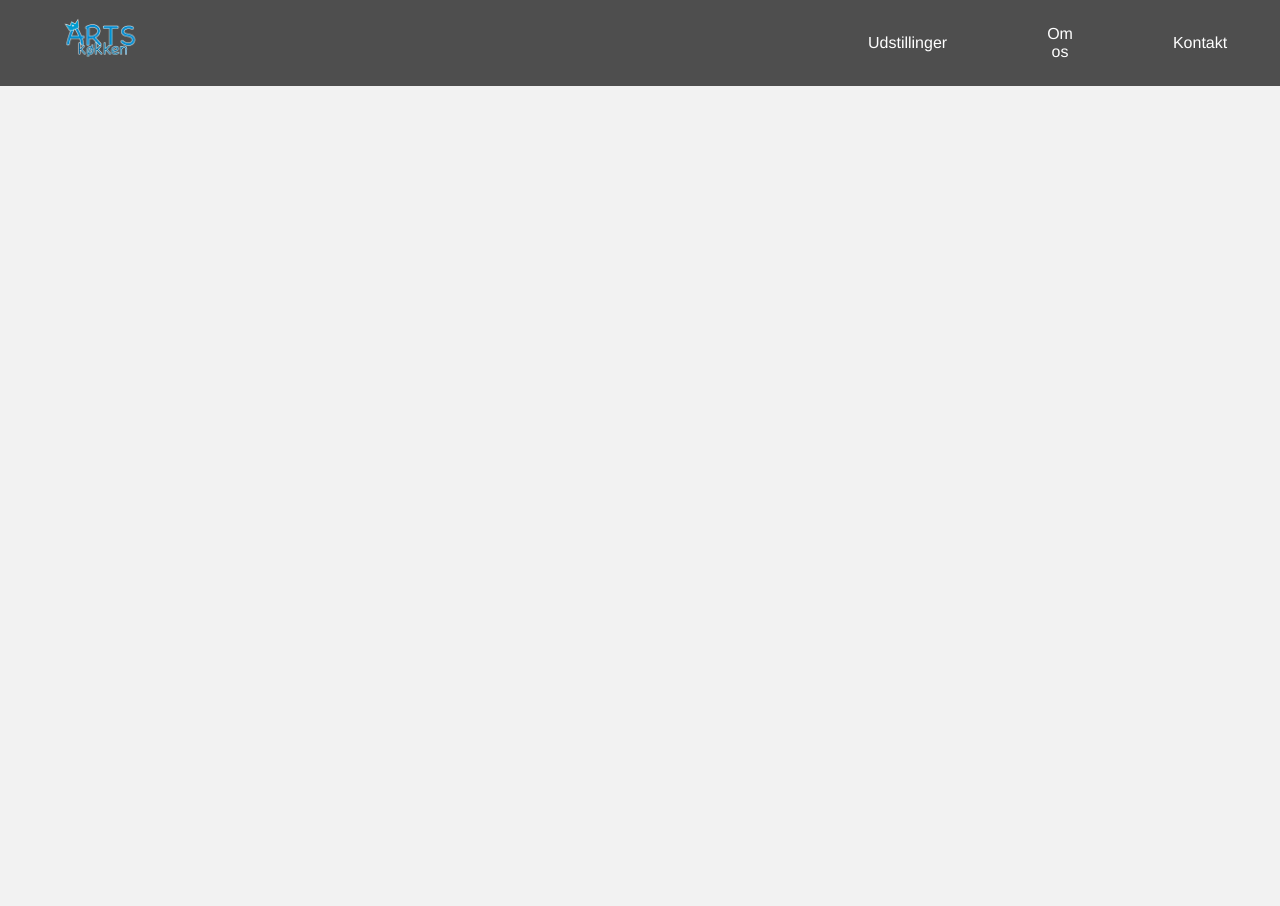
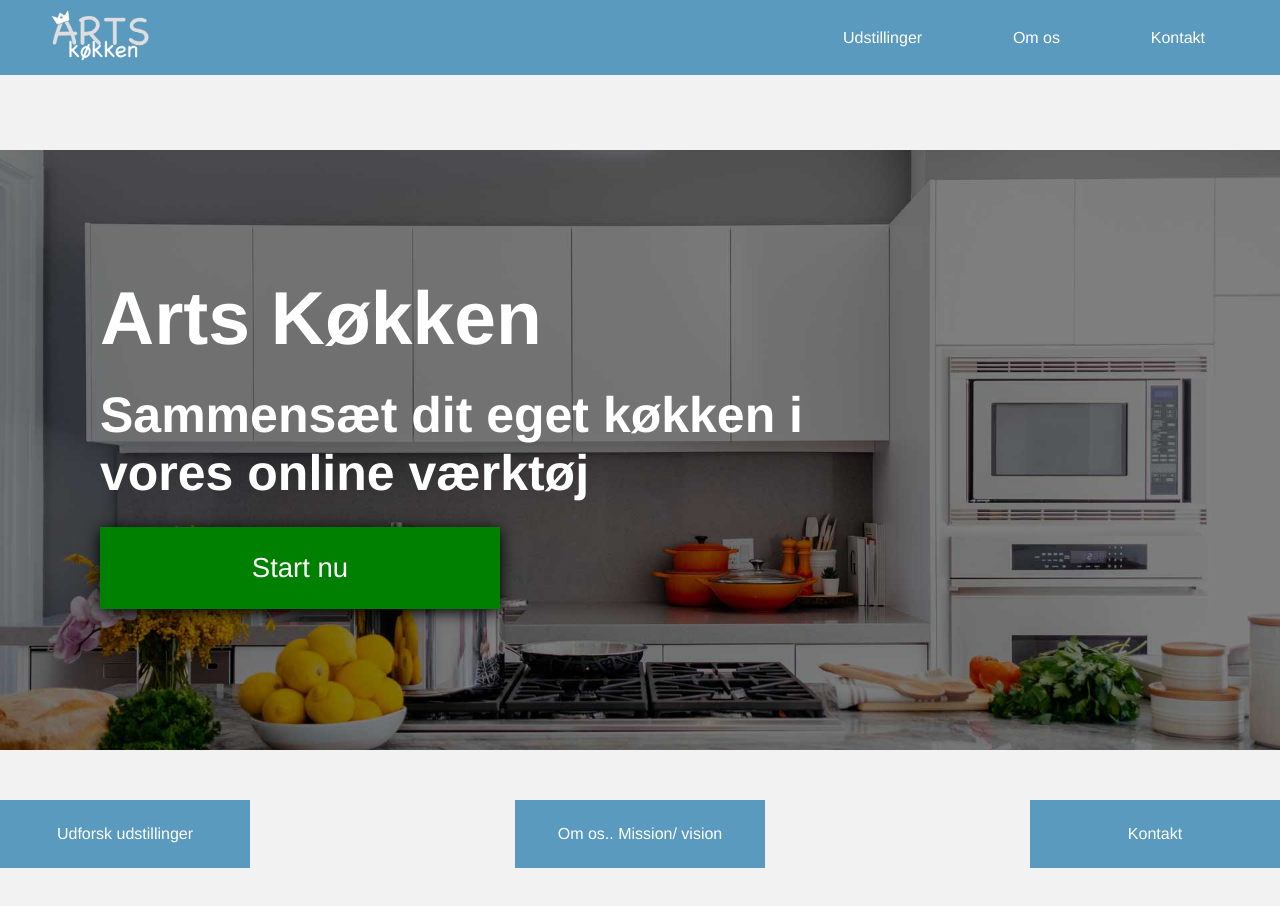
Before and after one commit to SimonLervad/ArtsKokken, a plain HTML site: page index.html in a window 1280 px wide. Before the commit the page ends 800 px from the top, so only its background shows below. Drawn offline with Linux system fonts and the light colour scheme.

Commit message:
front-page færdig

```diff
--- a/index.html
+++ b/index.html
@@ -9,7 +9,7 @@
 <body>
 	<nav>
 		<div class="row">
-			<a href="index.html"><img src="kitchen.png"></a>
+			<a href="index.html"><img src="logograhvid.png"></a>
 		</div>
 		<div class="row">
 			<a href="index.html">Udstillinger</a>
@@ -17,5 +17,21 @@
 			<a href="index.html">Kontakt</a>
 		</div>
 	</nav>
+	<header>
+		<h1>Arts Køkken</h1>
+		<h2>Sammensæt dit eget køkken i vores online værktøj</h2>
+		<a class="button" href="kitchen.html">Start nu</a>
+	</header>
+	<content>
+		<div>
+			Udforsk udstillinger
+		</div>
+		<div>
+			Om os.. Mission/ vision
+		</div>
+		<div>
+			Kontakt
+		</div>
+	</content>
 </body>
 </html>
--- a/style.css
+++ b/style.css
@@ -9,23 +9,27 @@ body {
 	background-color:#f2f2f2;
 }
 nav {
-	background-color:#4E4E4E;
+	background-color:#5A9ABE;
 	display:flex;
 	justify-content: space-between;
+	position:fixed;
+	top:0;
+	left:0;
+	width:100%;
+	height:75px;
 }
 .row {
-	width:40%;
-	padding:0 50px;
+	width:25%;
+	padding:7.5px 50px;
 }
 .row img {width:100px;}
 .row:nth-child(even) {
 	display:flex;
 	justify-content: space-between;
+	width:70%;
 }
 .row:nth-child(even) a {
 	color:white;
-	padding:10px 25px;
-	margin:15px 25px;
 	text-align:center;
 	text-decoration: none;
 	display:block;
@@ -33,3 +37,72 @@ nav {
 	justify-content: space-around;
 	flex-direction: column;
 }
+.row:nth-child(even) a:hover {
+	color:#5A9ABE;
+}
+header {
+	display:block;
+	background-image: url('kitchen.jpg');
+	background-size:cover;
+	background-position: center;
+	background-repeat: repeat;
+	max-width:1400px;
+	margin:75px auto 0 auto;
+	height:600px;
+	padding:50px;
+	padding-top:100px;
+}
+header h1 {
+	display:block;
+	width:100%;
+	color:white;
+	margin:25px 0;
+	font-size:50px;
+}
+header h2 {
+	display:block;
+	width:100%;
+	color:white;
+	margin:25px 0;
+	font-size:40px;
+}
+content {
+	max-width:1400px;
+	margin:auto;
+	display:flex;
+	justify-content: space-between;
+	flex-wrap:wrap;
+}
+content div {
+	background-color:#5A9ABE;
+	padding:25px;
+	width:100%;
+	text-align: center;
+	margin:25px;
+	color:white;
+}
+.button {
+	background-color:green;
+	padding:10px 25px;
+	display:block;
+	width:200px;
+	text-align:center;
+	color:black;
+	text-decoration: none;
+	color:white;
+	font-size:20px;
+	box-shadow: 0px 3px 15px black;
+}
+.button:hover {
+	background-color:darkgreen;
+}
+@media screen and (min-width:800px) {
+	.row:nth-child(even) {width:40%;}
+	.row:nth-child(even) a {padding:0 25px;}
+	header {margin-top:150px;padding-left:100px;}
+	content div {width: 250px; margin:25px 0;}
+	content {flex-wrap:nowrap;margin:25px auto;}
+	header h1 {font-size:75px;}
+	header h2 {font-size:50px;width:75%;}
+	.button {font-size:27.5px;width:400px;padding:25px;}
+}
```
Also changed, not shown: kitchen.html (+1 -1 lines), kitchen.jpg (added), kitchen.png (deleted), logograhvid.png (added).
